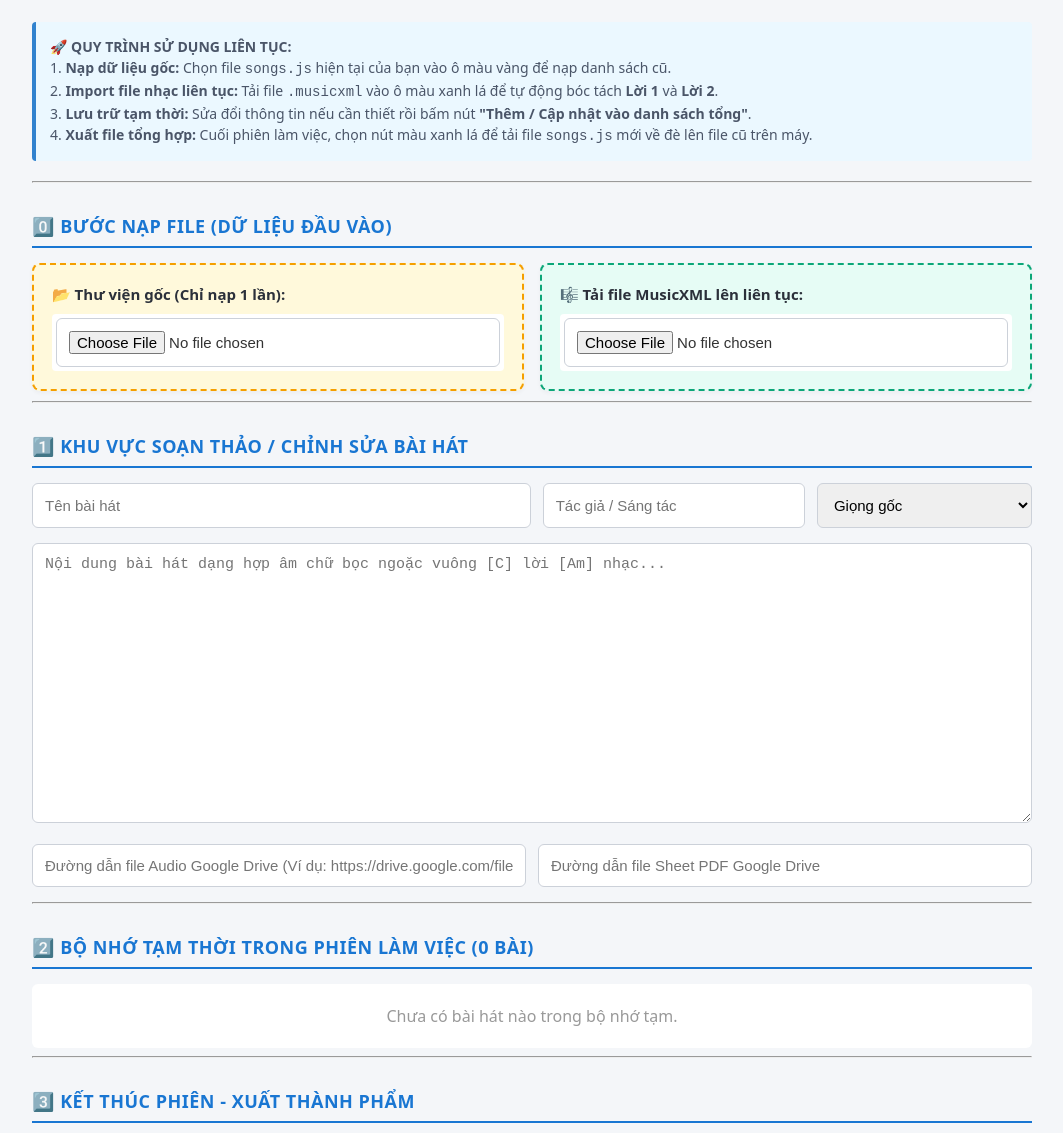
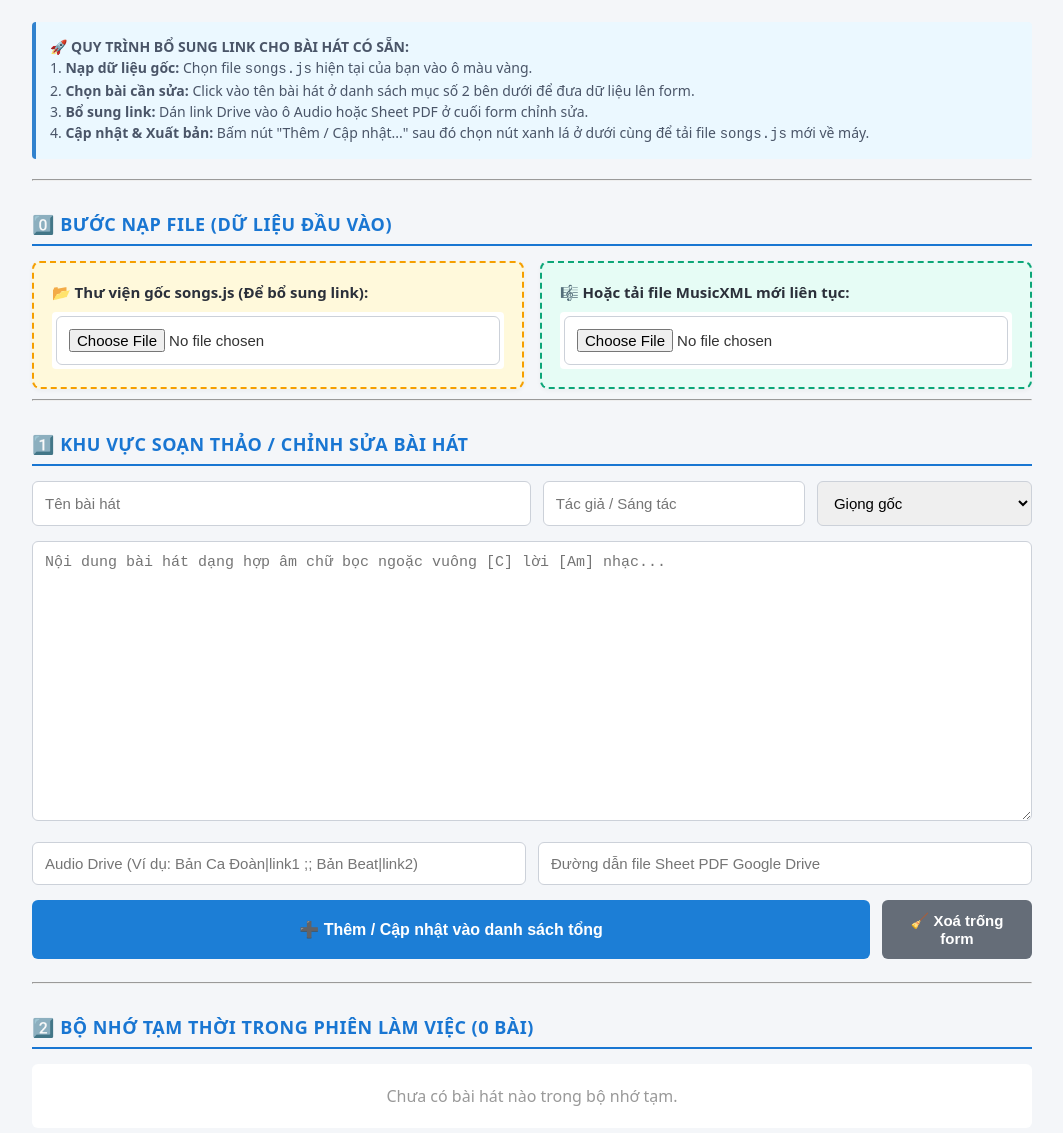
Before and after one commit to anphastar2010/HOPAMTHANHCA, a plain HTML site: page editor.html in a window 1280 px wide. Shown: the part 118-1251 px from the top of the page, without its empty margins (108-1171 px from the left). Drawn offline with Linux system fonts and the light colour scheme.

Commit message:
Update editor.html

```diff
--- a/editor.html
+++ b/editor.html
@@ -127,11 +127,11 @@ pre {
 <div class="sub-title">Dự án Hợp Âm Thờ Phượng (HOPAMTHANHCA)</div>
 
 <p class="note">
-🚀 <b>QUY TRÌNH SỬ DỤNG LIÊN TỤC:</b><br>
-1. <b>Nạp dữ liệu gốc:</b> Chọn file <code>songs.js</code> hiện tại của bạn vào ô màu vàng để nạp danh sách cũ.<br>
-2. <b>Import file nhạc liên tục:</b> Tải file <code>.musicxml</code> vào ô màu xanh lá để tự động bóc tách <b>Lời 1</b> và <b>Lời 2</b>.<br>
-3. <b>Lưu trữ tạm thời:</b> Sửa đổi thông tin nếu cần thiết rồi bấm nút <b>"Thêm / Cập nhật vào danh sách tổng"</b>.<br>
-4. <b>Xuất file tổng hợp:</b> Cuối phiên làm việc, chọn nút màu xanh lá để tải file <code>songs.js</code> mới về đè lên file cũ trên máy.
+🚀 <b>QUY TRÌNH BỔ SUNG LINK CHO BÀI HÁT CÓ SẴN:</b><br>
+1. <b>Nạp dữ liệu gốc:</b> Chọn file <code>songs.js</code> hiện tại của bạn vào ô màu vàng.<br>
+2. <b>Chọn bài cần sửa:</b> Click vào tên bài hát ở danh sách mục số 2 bên dưới để đưa dữ liệu lên form.<br>
+3. <b>Bổ sung link:</b> Dán link Drive vào ô Audio hoặc Sheet PDF ở cuối form chỉnh sửa.<br>
+4. <b>Cập nhật & Xuất bản:</b> Bấm nút "Thêm / Cập nhật..." sau đó chọn nút xanh lá ở dưới cùng để tải file <code>songs.js</code> mới về máy.
 </p>
 
 <hr>
@@ -139,14 +139,14 @@ pre {
 <h2>0️⃣ BƯỚC NẠP FILE (DỮ LIỆU ĐẦU VÀO)</h2>
 <div class="import-panels">
   <div class="import-box bg-js">
-    <label class="file-label">📂 Thư viện gốc (Chỉ nạp 1 lần):</label>
+    <label class="file-label">📂 Thư viện gốc songs.js (Để bổ sung link):</label>
     <div class="file-input-wrapper">
       <input type="file" id="jsFileInput" accept=".js" style="margin: 0;" />
     </div>
   </div>
 
   <div class="import-box bg-xml">
-    <label class="file-label">🎼 Tải file MusicXML lên liên tục:</label>
+    <label class="file-label">🎼 Hoặc tải file MusicXML mới liên tục:</label>
     <div class="file-input-wrapper">
       <input type="file" id="xmlFileInput" accept=".musicxml,.xml" style="margin: 0;" />
     </div>
@@ -170,8 +170,13 @@ pre {
 <textarea id="content" placeholder="Nội dung bài hát dạng hợp âm chữ bọc ngoặc vuông [C] lời [Am] nhạc..."></textarea>
 
 <div class="flex" style="margin-bottom: 15px;">
-  <input id="audioLink" placeholder="Đường dẫn file Audio Google Drive (Ví dụ: https://drive.google.com/file/d/...)" style="margin-bottom: 0;" />
+  <input id="audioLink" placeholder="Audio Drive (Ví dụ: Bản Ca Đoàn|link1 ;; Bản Beat|link2)" style="margin-bottom: 0;" />
   <input id="sheetLink" placeholder="Đường dẫn file Sheet PDF Google Drive" style="margin-bottom: 0;" />
+</div>
+
+<div class="flex">
+  <button onclick="addOrUpdateSong()" style="background: #1c7ed6; font-size: 16px; padding: 14px;">➕ Thêm / Cập nhật vào danh sách tổng</button>
+  <button class="secondary" onclick="clearForm()" style="max-width: 150px;">🧹 Xoá trống form</button>
 </div>
 
 <hr>
@@ -194,7 +199,7 @@ pre {
 let songs = [];
 
 /* ==========================================================================
-   BỘ GIẢI MÃ SONGS.JS SIÊU CẤP CHUẨN XÁC (HỖ TRỢ MỌI PHONG CÁCH COPPY CODE)
+   BỘ GIẢI MÃ SONGS.JS COPPY CODE CHUẨN XÁC NÂNG CẤP ĐỌC AUDIO & SHEET
    ========================================================================== */
 document.getElementById('jsFileInput').addEventListener('change', function(e) {
   const file = e.target.files[0];
@@ -210,7 +215,6 @@ document.getElementById('jsFileInput').addEventListener('change', function(e) {
     }
 
     try {
-      // Tìm vị trí mở mảng [ và đóng mảng ] đầu tiên và cuối cùng
       const startIdx = rawText.indexOf('[');
       const endIdx = rawText.lastIndexOf(']');
 
@@ -220,7 +224,6 @@ document.getElementById('jsFileInput').addEventListener('change', function(e) {
 
       let arrayContent = rawText.substring(startIdx, endIdx + 1);
 
-      // Giải thuật bóc tách thủ công từng cặp ngoặc nhọn { ... } tránh dùng eval hoặc JSON.parse trực tiếp trên chuỗi lỗi
       const extractedSongs = [];
       let braceCount = 0;
       let currentObjectIndex = -1;
@@ -236,13 +239,12 @@ document.getElementById('jsFileInput').addEventListener('change', function(e) {
           if (braceCount === 0 && currentObjectIndex !== -1) {
             const objStr = arrayContent.substring(currentObjectIndex, i + 1);
 
-            // Phân tích dữ liệu bằng biểu thức Regex cục bộ của từng bài viết nhỏ
             const idMatch = objStr.match(/(?:id|Id)\s*:\s*([0-9]+)/i);
             const titleMatch = objStr.match(/title\s*:\s*["']([\s\S]*?)["']/i);
             const artistMatch = objStr.match(/artist\s*:\s*["']([\s\S]*?)["']/i);
             const keyMatch = objStr.match(/key\s*:\s*["']([\s\S]*?)["']/i);
-const audioMatch = objStr.match(/audio\s*:\s*["']([\s\S]*?)["']/i); // THÊM
-const sheetMatch = objStr.match(/sheet\s*:\s*["']([\s\S]*?)["']/i); // THÊM
+            const audioMatch = objStr.match(/audio\s*:\s*["']([\s\S]*?)["']/i);
+            const sheetMatch = objStr.match(/sheet\s*:\s*["']([\s\S]*?)["']/i);
             const contentMatch = objStr.match(/content\s*:\s*`([\s\S]*?)`/i);
 
             extractedSongs.push({
@@ -250,8 +252,8 @@ extractedSongs.push({
               title: titleMatch ? titleMatch[1] : "Chưa rõ tiêu đề",
               artist: artistMatch ? artistMatch[1] : "",
               key: keyMatch ? keyMatch[1] : "C",
-  audio: audioMatch ? audioMatch[1] : "", // THÊM
-  sheet: sheetMatch ? sheetMatch[1] : "", // THÊM
+              audio: audioMatch ? audioMatch[1] : "",
+              sheet: sheetMatch ? sheetMatch[1] : "",
               content: contentMatch ? contentMatch[1].trim() : ""
             });
           }
@@ -391,38 +393,41 @@ document.getElementById('xmlFileInput').addEventListener('change', function(e) {
 });
 
 /* ==========================================================================
-   CRUD OPERATIONS (THÊM, SỬA, XÓA)
+   CRUD OPERATIONS (THÊM, SỬA LINK, XÓA)
    ========================================================================== */
 function addOrUpdateSong() {
   const title = titleEl.value.trim();
   const artist = artistEl.value.trim();
   const key = keyEl.value;
   const content = contentEl.value.trim();
+  const audio = document.getElementById("audioLink").value.trim();
+  const sheet = document.getElementById("sheetLink").value.trim();
 
   if (!title || !content) {
     alert("⚠️ Vui lòng nhập tối thiểu: Tên bài hát và Nội dung lời nhạc!");
     return;
   }
 
+  // So khớp kiểm tra xem tên bài viết đã có sẵn chưa
   const existingIndex = songs.findIndex(s => s.title.toLowerCase() === title.toLowerCase());
-const audio = document.getElementById("audioLink").value.trim();
-const sheet = document.getElementById("sheetLink").value.trim();
 
   if (existingIndex > -1) {
+    // Đè bổ sung dữ liệu mới lên bài hát cũ dựa trên form sửa đổi
     songs[existingIndex].artist = artist;
     songs[existingIndex].key = key;
-  songs[existingIndex].audio = audio; // THÊM
-  songs[existingIndex].sheet = sheet; // THÊM
+    songs[existingIndex].audio = audio;
+    songs[existingIndex].sheet = sheet;
     songs[existingIndex].content = content;
-  alert("🔄 Đã cập nhật chỉnh sửa bài hát: " + title);
+    alert("🔄 Đã cập nhật bổ sung liên kết cho bài: " + title);
   } else {
+    // Nếu hoàn toàn chưa có thì tiến hành tạo mới
     songs.push({
       id: Date.now(),
       title,
       artist,
       key,
-    audio, // THÊM
-    sheet, // THÊM
+      audio,
+      sheet,
       content
     });
     alert("➕ Đã lưu bài hát mới vào danh sách!");
@@ -457,6 +462,7 @@ function renderList() {
     div.innerHTML = `
       <div class="song-info" id="song-item-${index}">
         <strong>${song.title}</strong> - <small>${song.artist || 'Chưa rõ tác giả'}</small> ${song.key ? `(Tone: ${song.key})` : ''}
+        ${song.audio ? '🎵' : ''} ${song.sheet ? '📄' : ''}
       </div>
       <button class="danger" onclick="deleteSong(${song.id}, event)">Xóa</button>
     `;
@@ -473,8 +479,8 @@ function loadSong(song) {
   artistEl.value = song.artist;
   keyEl.value = song.key;
   contentEl.value = song.content;
-  document.getElementById("audioLink").value = song.audio || ""; // THÊM
-  document.getElementById("sheetLink").value = song.sheet || ""; // THÊM
+  document.getElementById("audioLink").value = song.audio || "";
+  document.getElementById("sheetLink").value = song.sheet || "";
   window.scrollTo({ top: 300, behavior: 'smooth' });
 }
 
@@ -483,10 +489,11 @@ function clearForm() {
   artistEl.value = "";
   keyEl.value = "";
   contentEl.value = "";
-  document.getElementById("audioLink").value = ""; // THÊM
-  document.getElementById("sheetLink").value = ""; // THÊM
+  document.getElementById("audioLink").value = "";
+  document.getElementById("sheetLink").value = "";
   document.getElementById('xmlFileInput').value = "";
 }
+
 /* ==========================================================================
    EXPORT FILE SONGS.JS
    ========================================================================== */
```
Lines whose indentation alone changed are shown as unchanged.
